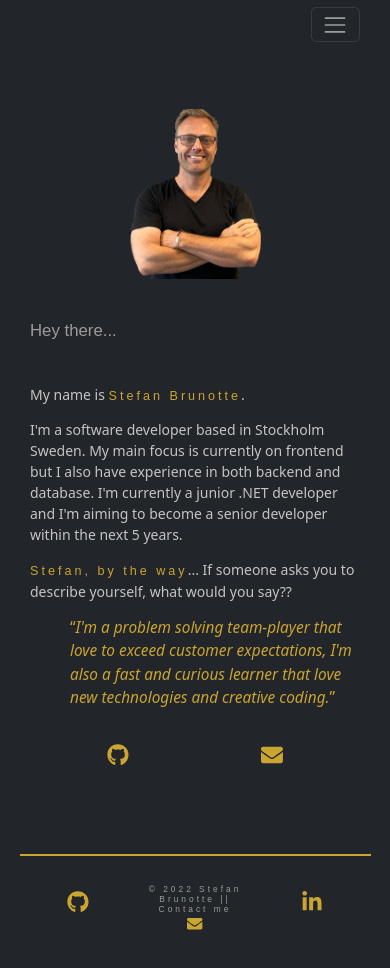
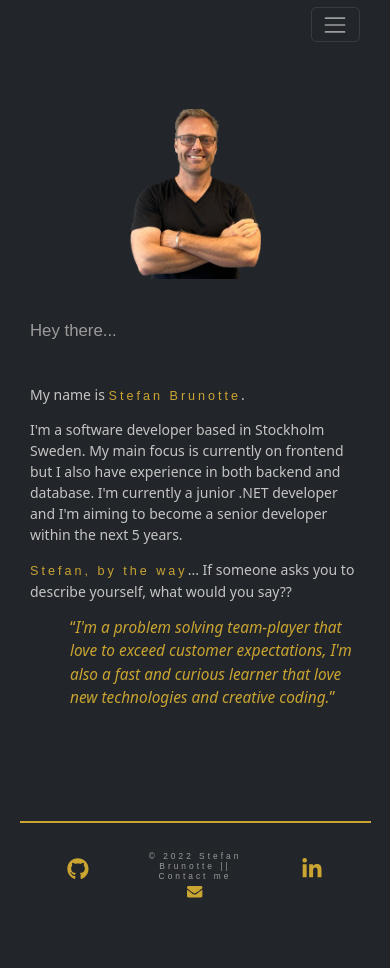
Before and after one commit to MrBrunotte/stefanbrunotteportfolio, a React (Create React App) app: page /about in a window 390 px wide. Shown: the top 968 px of the page. After the commit the page ends 941 px from the top, so only its background shows below. Built offline with nearby package versions, Linux system fonts and the light colour scheme; a web font is replaced by a local one.

Commit message:
removed icons from smaller screens

```diff
--- a/src/components/about/about.css
+++ b/src/components/about/about.css
@@ -54,6 +54,9 @@
 
 /* below 520px */
 @media (max-width: 520.98px) {
+    .desktop {
+        display: none;
+    }
     .meImg {
         width: 40%;
     }
@@ -81,6 +84,9 @@
 
 /* Small devices (landscape phones, less than 768px) */
 @media (min-width: 520.99px) and (max-width: 767.98px) {
+    .desktop {
+        display: none;
+    }
     .meImg {
         width: 40%;
         max-width: 400px;
@@ -108,6 +114,9 @@
 }
 /* Medium devices (tablets, less than 992px) */
 @media (min-width: 767.99px) and (max-width: 991.98px) {
+    .desktop {
+        display: none;
+    }
     .meImg {
         width: 30%;
         max-width: 400px;
--- a/src/components/about/about.js
+++ b/src/components/about/about.js
@@ -24,8 +24,11 @@ let About = () => {
                         <p className="aboutTextAnswer"><q><cite>I'm a problem solving team-player that love to exceed customer expectations, I'm also a fast and curious learner that love new technologies and creative coding.</cite></q></p>
                     <Row className="iconMarginTop">
                         <Col xs={12}>
-                        <span className="myIcons"><a href="https://github.com/MrBrunotte" target="_blank" rel="noreferrer"><FaGithub /></a></span>
-                        <span className="myIcons"><a href="mailto:mrbrunotte@gmail.com" target="_blank" rel="noreferrer"><FaEnvelope /></a></span></Col>
+                        <div className="desktop">
+                            <span className="myIcons"><a href="https://github.com/MrBrunotte" target="_blank" rel="noreferrer"><FaGithub /></a></span>
+                            <span className="myIcons"><a href="mailto:mrbrunotte@gmail.com" target="_blank" rel="noreferrer"><FaEnvelope /></a></span>
+                        </div>
+                        </Col>
                     </Row>
                 </div>
             </Col>
```
